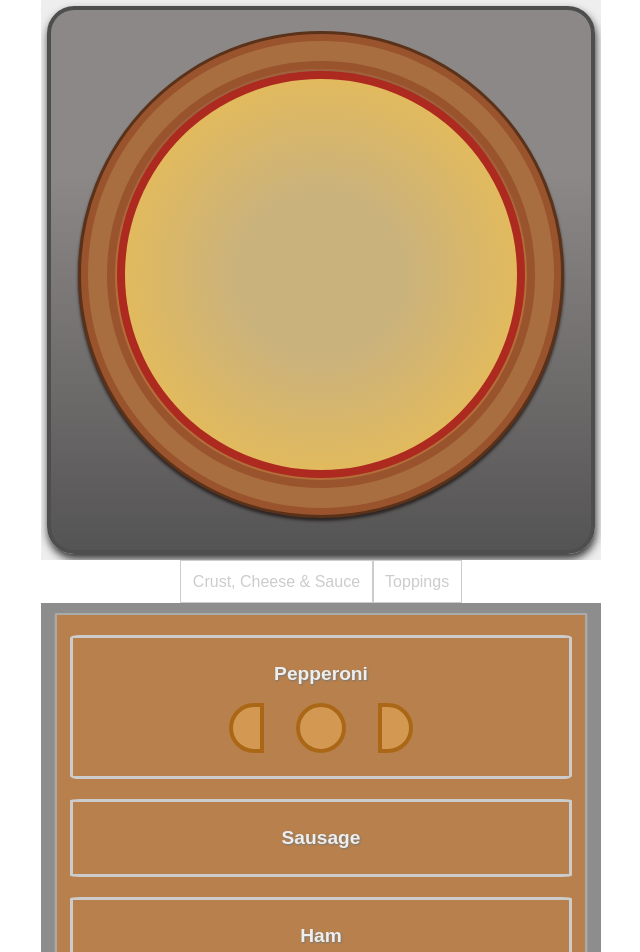
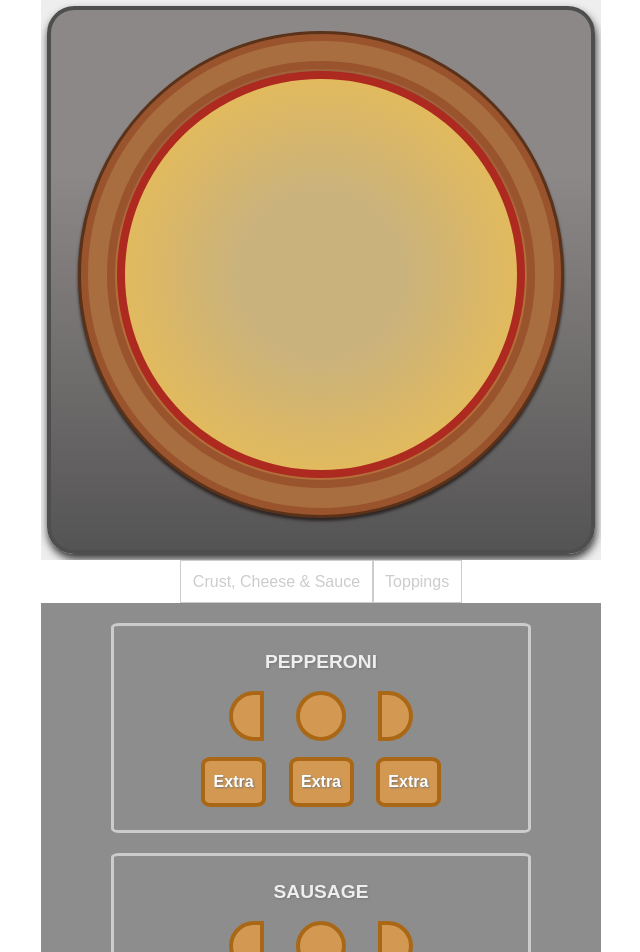
Before and after one commit to EricZimmer/Pizzafy, a React app: page / in a window 1280 px wide. Shown: the top 952 px of the page, without its empty margins (319-959 px from the left). Built offline with nearby package versions, Linux system fonts and the light colour scheme.

Commit message:
updated topping controls structure

```diff
--- a/src/components/ControlGroup/BuildControls/BuildControls.css
+++ b/src/components/ControlGroup/BuildControls/BuildControls.css
@@ -9,7 +9,7 @@
 }
 
 
-.ControlGroup {
+.BuildControls {
   display: grid;
   flex-flow: column;
   align-content: center;
@@ -18,15 +18,15 @@
   padding: 15px 15px;
   border: 3px solid #ccc;
   border-radius: 2%;
-  width: 95%;
+  width: 75%;
 }
 
-.BuildControls {
+.ControlGroup {
   width: 95%;
   background-color: #b8804c;
 
 
-  display: flex;
+  display: grid;
 
   flex-flow: row wrap;
 
@@ -34,7 +34,7 @@
   justify-content: center;
   align-items: center;
   box-shadow: 0 2px 1px #ccc;
-  /* margin: auto; */
+  margin: auto;
   padding: 10px 0px;
 }
 
--- a/src/components/ControlGroup/BuildControls/BuildControls.js
+++ b/src/components/ControlGroup/BuildControls/BuildControls.js
@@ -98,14 +98,14 @@ class BuildControls extends Component {
 
     const regular = this.state.REGULAR;
     const extra = this.state.EXTRA;
+    const topping = this.props.topping;
 
-    const meatControls = MEAT_CONTROLS.map(ctrl => {
-      const ctrlGroupReg = regular.map(reg => {
+    const controlsRegular = regular.map(reg => {
       console.log('reg ', reg.side, reg.toggled);
 
       return <BuildControl
-          key={`${ctrl.type} + ${reg.side} + ${IngrTypes.REGULAR}`}
-          name={ctrl.type}
+        key={`${topping} + ${reg.side} + ${IngrTypes.REGULAR}`}
+        name={topping}
         amount={IngrTypes.REGULAR}
         side={reg.side}
         class={reg.side}
@@ -114,105 +114,35 @@ class BuildControls extends Component {
       />
 
     });
-      const ctrlGroupExtra = Object.keys(extra).map(pE => {
+    const controlsExtra = extra.map(extra => {
       return <BuildControl
-          key={`${ctrl.type} + ${pE.side} + ${pE.amount}`}
-          name={ctrl.type}
-          amount={pE.amount}
-          side={pE.side}
-          class={pE.amount}
-          toggled={pE.toggle}
+        key={`${topping} + ${extra.side} + ${IngrTypes.EXTRA}`}
+        name={topping}
+        amount={IngrTypes.EXTRA}
+        side={extra.side}
+        class={IngrTypes.EXTRA}
+        toggled={extra.toggle}
         clicked={this.toppingToggle}
       />
     });
 
     let controls = (
-          <div
-            id={ctrl.type}
-            key={ctrl.type}
-            className={classes.ControlGroup}
-            onClick={(e) => this.toppingGroupToggle(e)}>
+      <div className={classes.BuildControls}>
         <div
           className={classes.Label}
-                onClick={(e) => this.toppingGroupToggle(e)}>
-                {ctrl.label}
+          /* onClick={(e) => this.toppingGroupToggle(e)} */>
+          {this.props.topping}
         </div>
-              {this.state[ctrl.type].toggleToppings ?
-              <Auxhoc>
-                <div className={classes.BuildControl}>{ctrlGroupReg}</div>
-                {/* <div className={classes.BuildControl}>{ctrlGroupExtra}</div> */}
-              </Auxhoc> : null}
+        <div className={classes.BuildControl}>{controlsRegular}</div>
+        <div className={classes.BuildControl}>{controlsExtra}</div>
       </div>
+
     );
-
-      return (
-        controls
-      );
-    });
-
-    /* const meatControls = MEAT_CONTROLS.map(ctrl => {
-      const ctrlGroupReg = placementRegular.map(pR => {
-        return <BuildControl
-          key={`${ctrl.type} + ${pR.side} + ${pR.amount}`}
-          name={ctrl.type}
-          amount={pR.amount}
-          side={pR.side}
-          class={pR.side}
-          toggle={pR.toggle}
-          clicked={this.toppingToggle}
-        />
-      });
-      const ctrlGroupExtra = placementExtra.map(pE => {
-        return <BuildControl
-          key={`${ctrl.type} + ${pE.side} + ${pE.amount}`}
-          name={ctrl.type}
-          amount={pE.amount}
-          side={pE.side}
-          class={pE.amount}
-          toggle={pE.toggle}
-          clicked={this.toppingToggle}
-        />
-      });
-
-      let controls = (
-          <div
-            id={ctrl.type}
-            key={ctrl.type}
-            className={classes.ControlGroup}
-            onClick={(e) => this.toppingGroupToggle(e)}>
-              <div
-                className={classes.Label}
-                onClick={(e) => this.toppingGroupToggle(e)}>
-                {ctrl.label}
-              </div>
-              {this.state[ctrl.type].toggleToppings ?
-              <Auxhoc>
-                <div className={classes.BuildControl}>{ctrlGroupReg}</div>
-                <div className={classes.BuildControl}>{ctrlGroupExtra}</div>
-              </Auxhoc> : null}
-          </div>
-        );
-
-      return (
-        controls
-      );
-    }); */
-
-
-    return (
-      <div className={classes.BuildControlsContainer}>
-
-      <div className={classes.BuildControls}>
-
-
-        {meatControls}
-      </div>
-    </div>
-    );
-  }
-
-
+    return controls;
 
   };
 
+
+}
+
 export default BuildControls;
--- a/src/components/ControlGroup/ControlGroup.js
+++ b/src/components/ControlGroup/ControlGroup.js
@@ -3,11 +3,27 @@ import BuildControls from './BuildControls/BuildControls';
 import classes from './BuildControls/BuildControls.css';
 import * as IngrTypes from '../../INGREDIENTCONST';
 
-const toppingsMeat = [IngrTypes.PEPPERONI, IngrTypes.SAUSAGE];
+const TOPPINGS_MEAT = [IngrTypes.PEPPERONI, IngrTypes.SAUSAGE];
 
 class ControlGroup extends Component {
 
   render() {
-    return ();
+    let toppingsMeat = TOPPINGS_MEAT.map(topping => {
+      return (
+        <BuildControls
+          key={topping}
+          /* id={topping} */
+          topping={topping}/>
+      );
+    });
+    return (
+      <div
+        className={classes.BuildControlsContainer}
+        /* onClick={(e) => this.toppingGroupToggle(e)} */>
+        {toppingsMeat}
+      </div>
+    );
   }
 }
+
+export default ControlGroup;
--- a/src/containers/PizzaBuilder/PizzaBuilder.js
+++ b/src/containers/PizzaBuilder/PizzaBuilder.js
@@ -4,6 +4,7 @@ import Auxhoc from '../../hoc/Auxhoc';
 import Pizza from '../../components/Pizza/Pizza';
 import BuildHeaders from '../../components/BuildHeaders/BuildHeaders';
 import BuildControls from '../../components/ControlGroup/BuildControls/BuildControls';
+import ControlGroup from '../../components/ControlGroup/ControlGroup';
 
 import * as IngrTypes from '../../INGREDIENTCONST';
 import PizzaIngredient from '../../components/Pizza/PizzaIngredient/PizzaIngredient';
@@ -133,11 +134,12 @@ class PizzaBuilder extends Component {
 
         <BuildHeaders
           clicked={ this.headerClickedHandler}/>
-        <BuildControls
+        {/* <BuildControls
             currentControl={this.state.currentTab}
             clicked={(name) => this.headerClickedHandler(name)}
             addTopping={(event, name, side, amount, toggle) => this.addToppingHandler(event, name, side, amount, toggle)}>
-        </BuildControls>
+        </BuildControls> */}
+        <ControlGroup />
       </Auxhoc>
     );
   }
```
Lines whose indentation alone changed are shown as unchanged.
